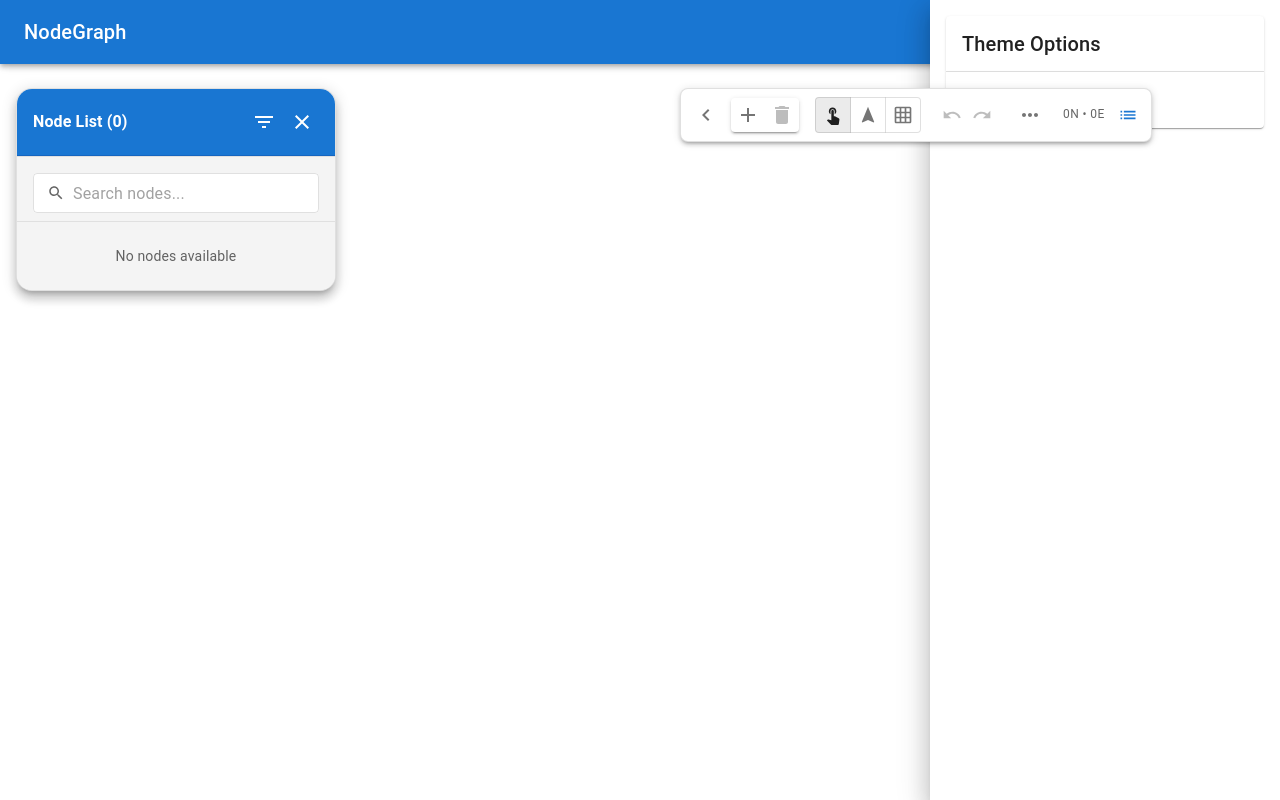
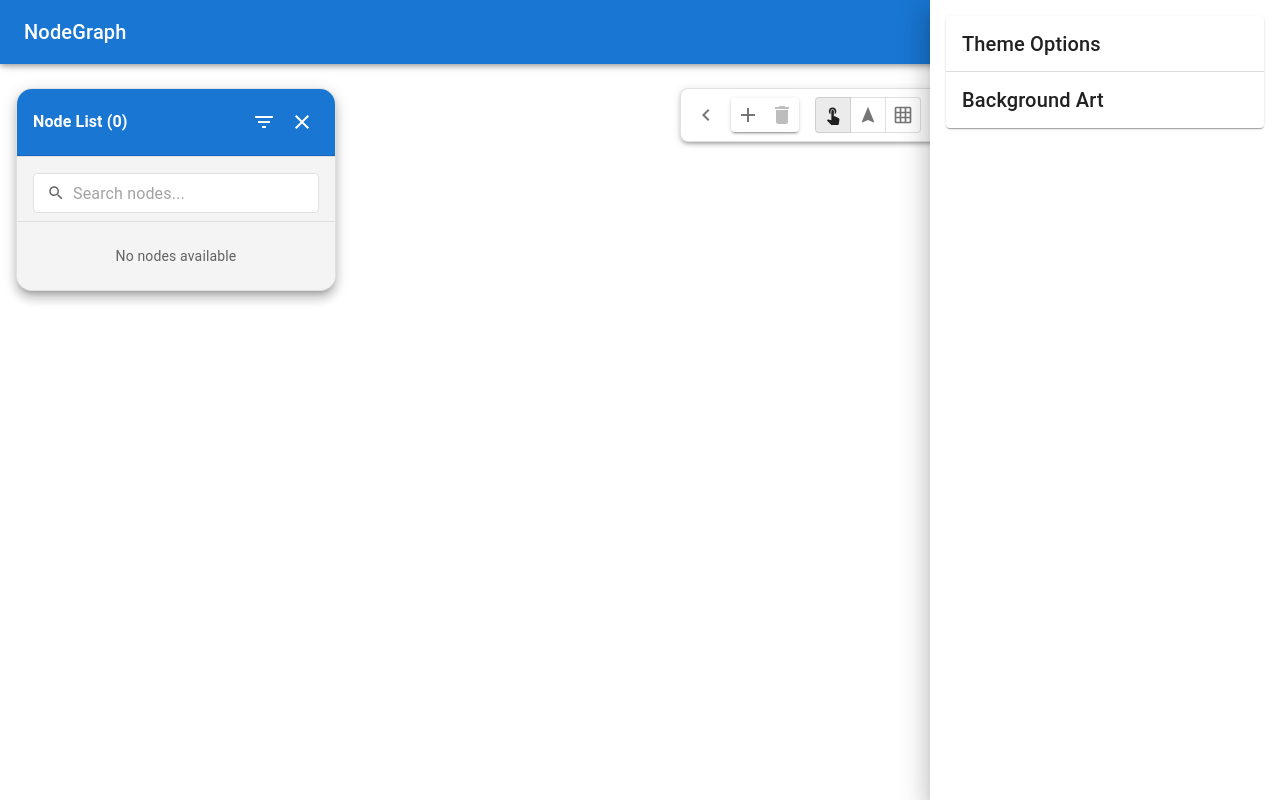
Before and after one commit to mikemartinez1974/nodegraph-editor, a Next.js app: page / in a window 1280 px wide. Both pictures are taken after a click on the button 1236 px from the left and 32 px from the top of the page. Built offline with nearby package versions, Linux system fonts and the light colour scheme; some icons are missing.

Commit message:
Fixed the z-order issue with the ThemeDrawer component

```diff
--- a/components/Header/ThemeDrawer.js
+++ b/components/Header/ThemeDrawer.js
@@ -113,7 +113,9 @@ export default function ThemeDrawer(props) {
   }, [tiled, stretched, centered]);
 
   return (
-    <Drawer anchor="right" open={open} onClose={onClose} ModalProps={{ BackdropProps: { invisible: true } }}>
+    <Drawer anchor="right" open={open} onClose={onClose} ModalProps={{ BackdropProps: { invisible: true } }}
+      sx={{ zIndex: 1500 }} // Ensure it is drawn on top of everything else
+    >
       <Box sx={{ width: 350, p: 2, background: activeTheme.palette.background.paper, color: activeTheme.palette.text?.primary }}>
         <Accordion sx={{ width: '100%' }}>
           <AccordionSummary expandIcon={<ExpandMoreIcon />}>
```
